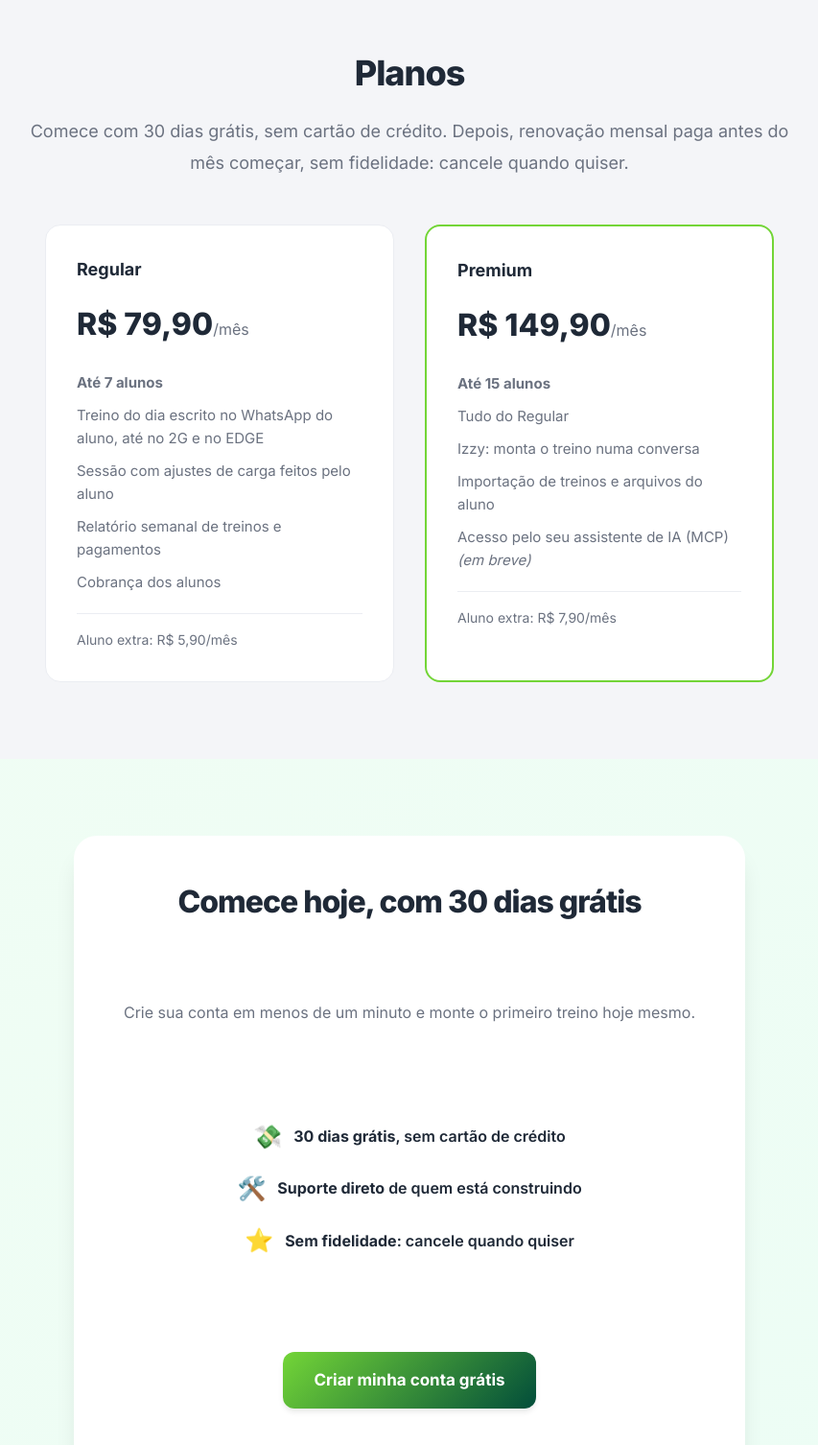
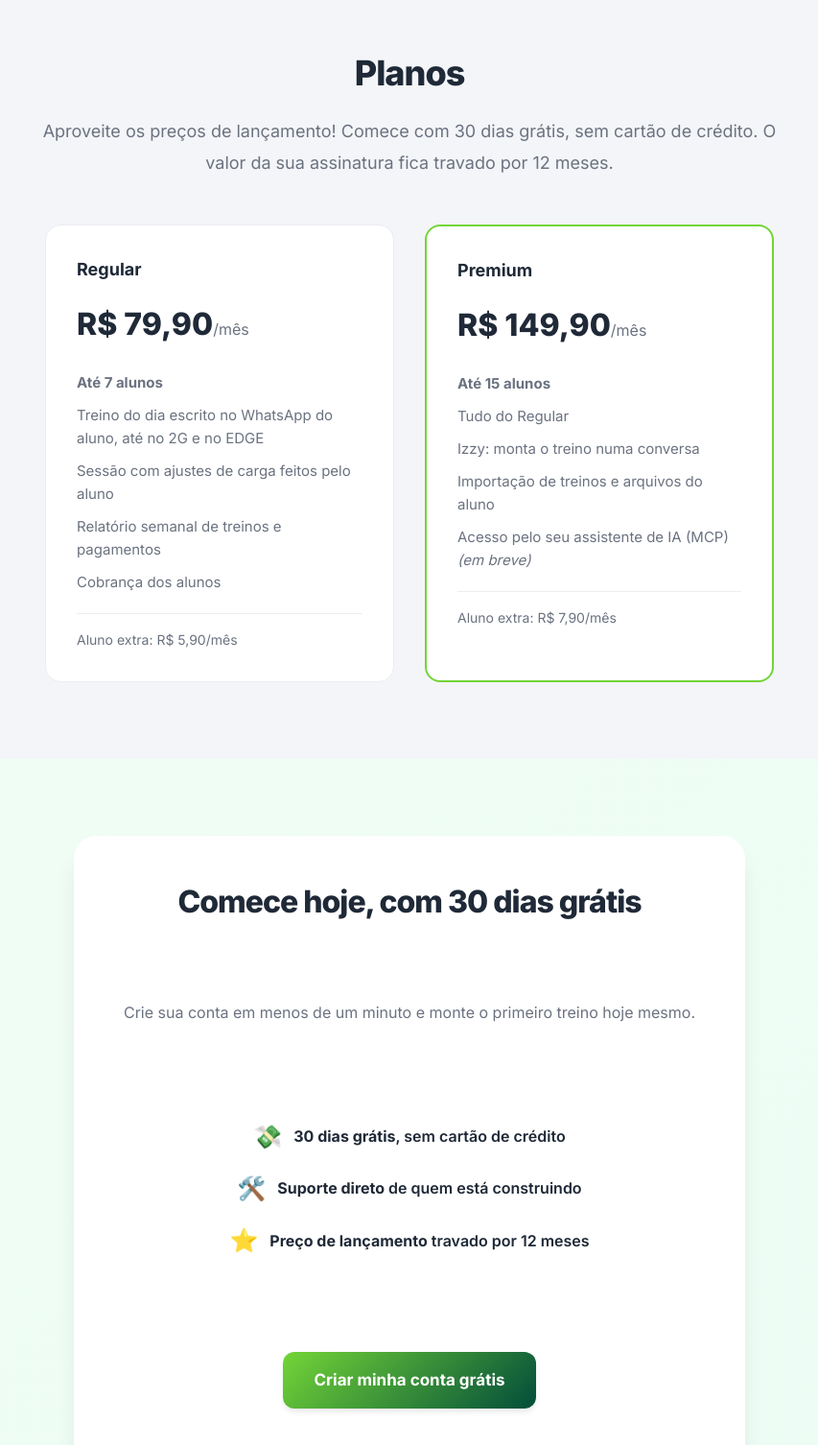
Before and after one commit to flaviomartino/ez-personal-landing, a website: page index.html in a window 1280 px wide. Shown: the part 5460-6966 px from the top of the page at 96% size, without its empty margins (213-1066 px from the left). Drawn offline with Linux system fonts and the light colour scheme; no server answers.

Commit message:
Revert "Site: sem fidelidade e renovação mensal no lugar de "preço travado por 12 meses""
This reverts commit c14c13b463b6467fefa27344892e8ec00c19d51e.

```diff
--- a/index.html
+++ b/index.html
@@ -229,7 +229,7 @@
     <section class="pricing-section">
         <div class="container">
             <h2 class="section-title">Planos</h2>
-            <p class="section-lead">Comece com 30 dias grátis, sem cartão de crédito. Depois, renovação mensal paga antes do mês começar, sem fidelidade: cancele quando quiser.</p>
+            <p class="section-lead">Aproveite os preços de lançamento! Comece com 30 dias grátis, sem cartão de crédito. O valor da sua assinatura fica travado por 12 meses.</p>
 
             <div class="pricing-wrapper">
                 <div class="pricing-grid pricing-grid-2">
@@ -281,7 +281,7 @@
                     </div>
                     <div class="signup-benefit">
                         <span class="signup-benefit-icon">⭐</span>
-                        <span><strong>Sem fidelidade</strong>: cancele quando quiser</span>
+                        <span><strong>Preço de lançamento</strong> travado por 12 meses</span>
                     </div>
                 </div>
                 <a href="https://painel.ezpersonal.com.br/login?mode=signup" id="mainSignupCta" class="btn btn-primary btn-large">Criar minha conta grátis</a>
```
